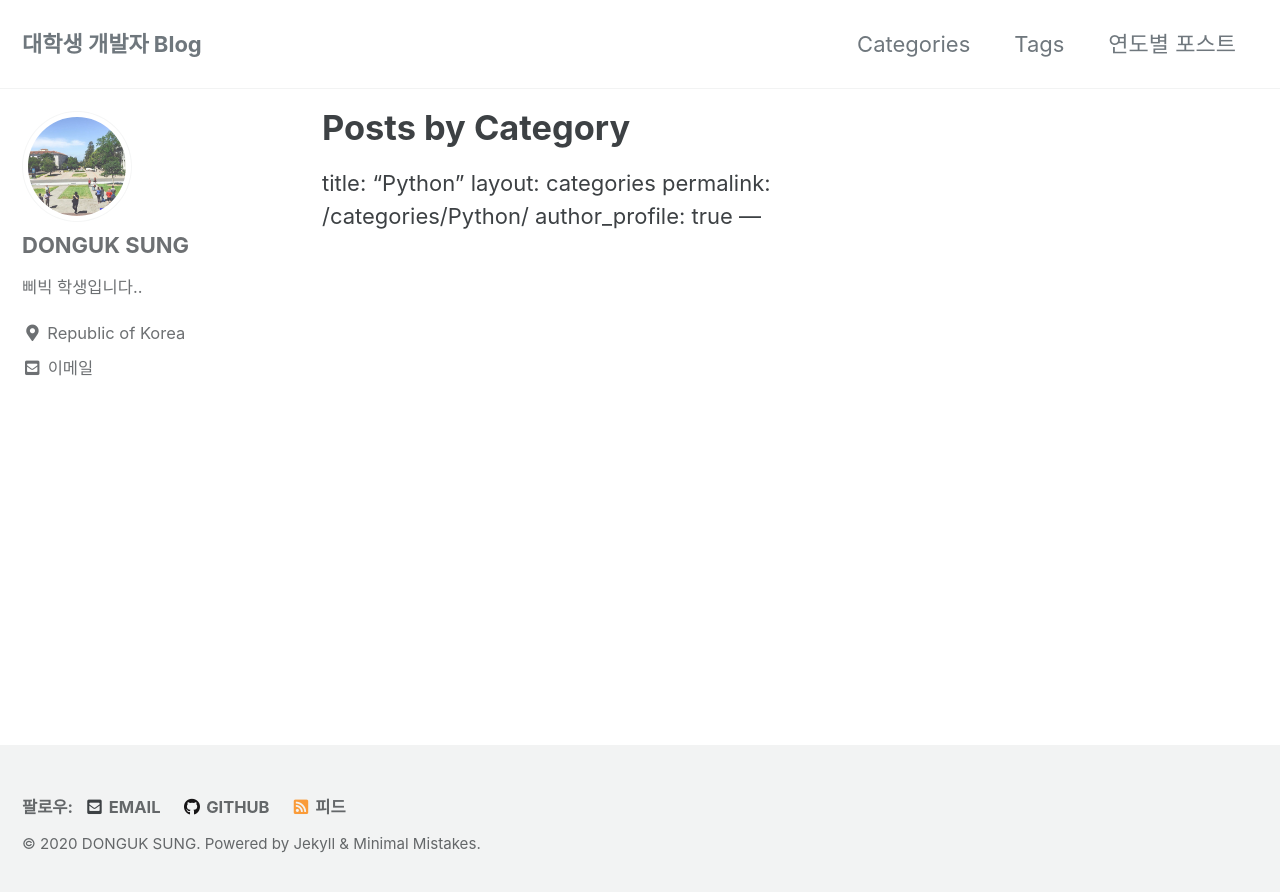
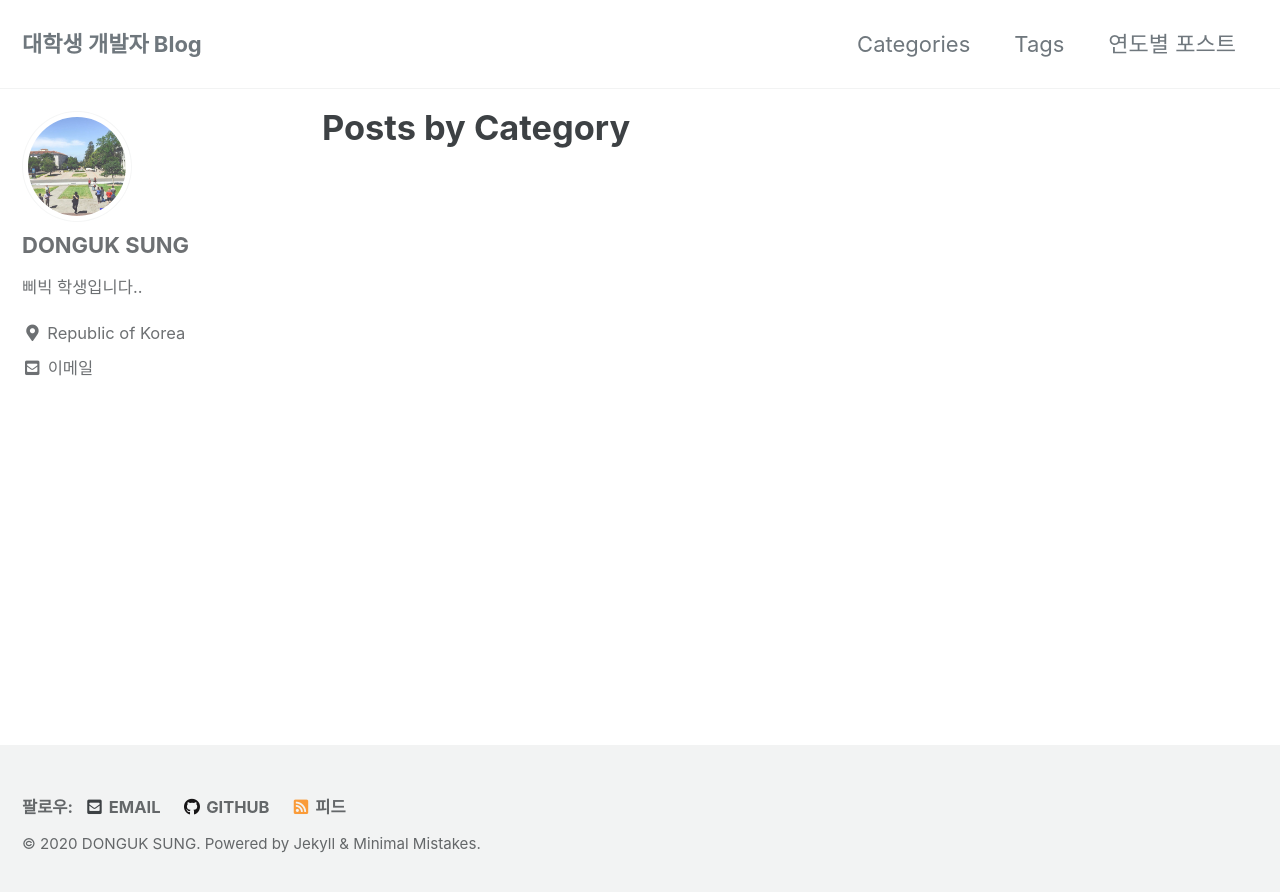
Before and after one commit to HODOONAMU/hodoonamu.github.com, a Jekyll site: the page built from _pages/category-archive.md, in a window 1280 px wide. Shown: the top 892 px of the page. Built offline with Jekyll 4.4.1, drawn with Linux system fonts in a browser that asks for light colours; cached includes are drawn as plain includes.

Commit message:
블로그 카테고리 작업중

```diff
--- a/_pages/category-archive.md
+++ b/_pages/category-archive.md
@@ -4,8 +4,3 @@ layout: categories
 permalink: /categories/
 author_profile: true
 ---
-title: "Python"
-layout: categories
-permalink: /categories/Python/
-author_profile: true
----
```
